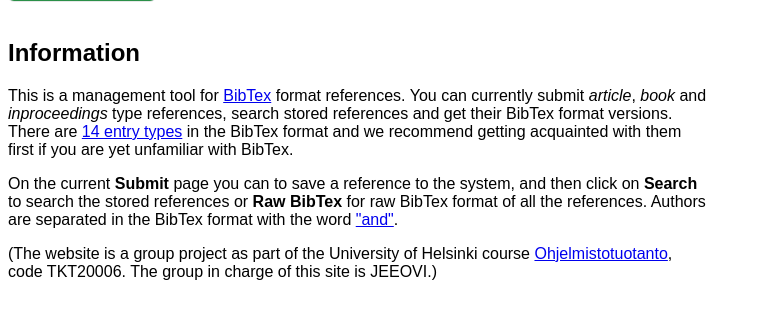
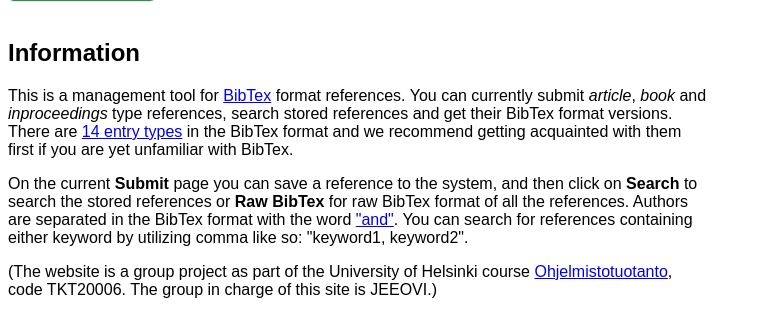
Before and after one commit to 3nd3r1/viiteri, a Flask app: page / in a window 1280 px wide. Shown: the part 622-937 px from the top of the page, without its empty margins (0-761 px from the left). Before the commit the page ends 902 px from the top, so only its background shows below. Run offline with Flask 3, Linux system fonts and the light colour scheme.

Commit message:
Maininta OR-hausta

```diff
--- a/viiteri/templates/add.html
+++ b/viiteri/templates/add.html
@@ -32,11 +32,13 @@
         </p>
 
         <p>
-            On the current <b>Submit</b> page you can to save a reference to the system,
+            On the current <b>Submit</b> page you can save a reference to the system,
             and then click on <b>Search</b> to search the stored references or
             <b>Raw BibTex</b> for raw BibTex format of all the references.
             Authors are separated in the BibTex format with the word
             <a href="https://www.bibtex.com/f/author-field/">"and"</a>.
+            You can search for references containing either keyword by utilizing
+            comma like so: "keyword1, keyword2".
         </p>
 
         <p>
```
